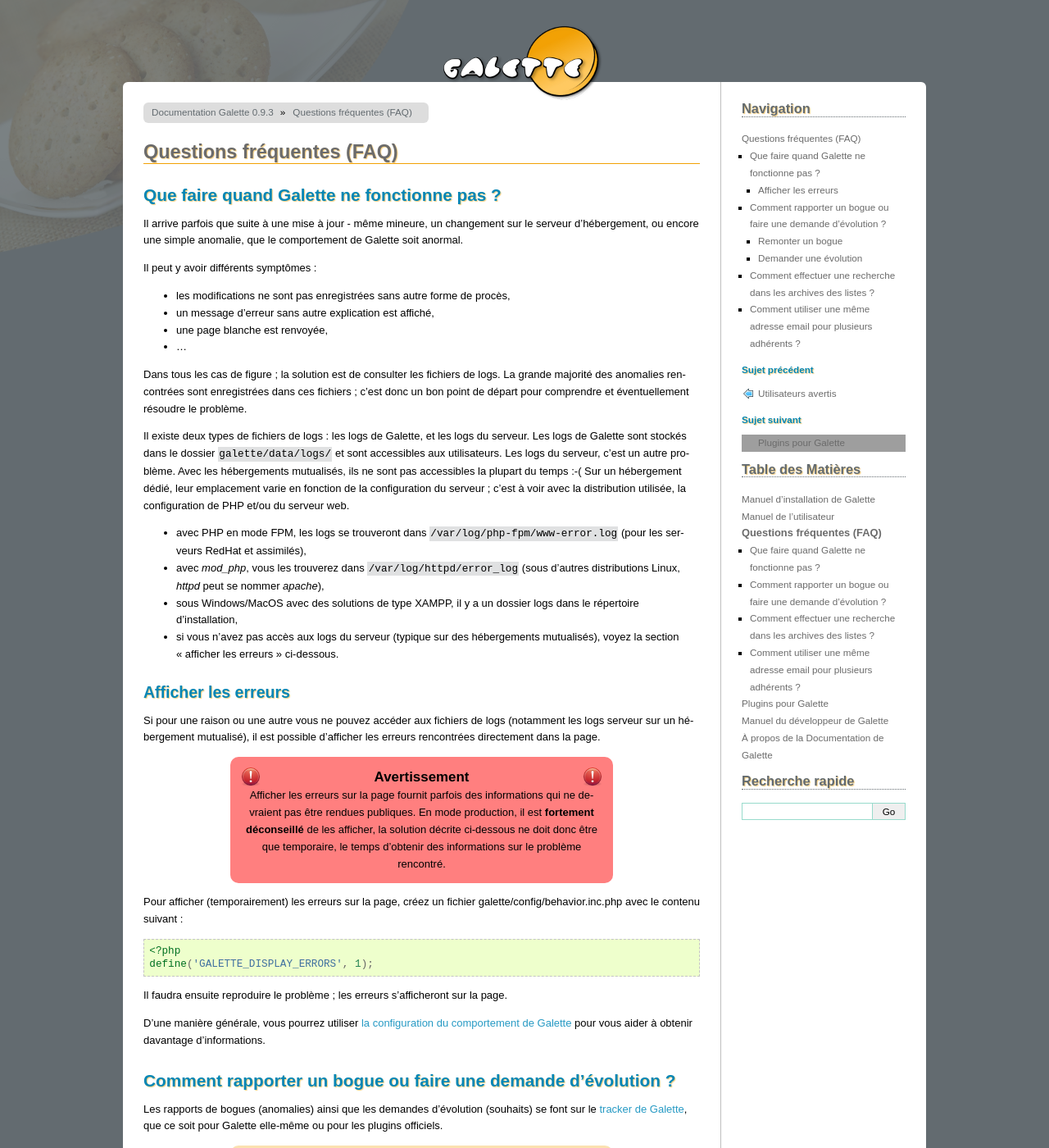
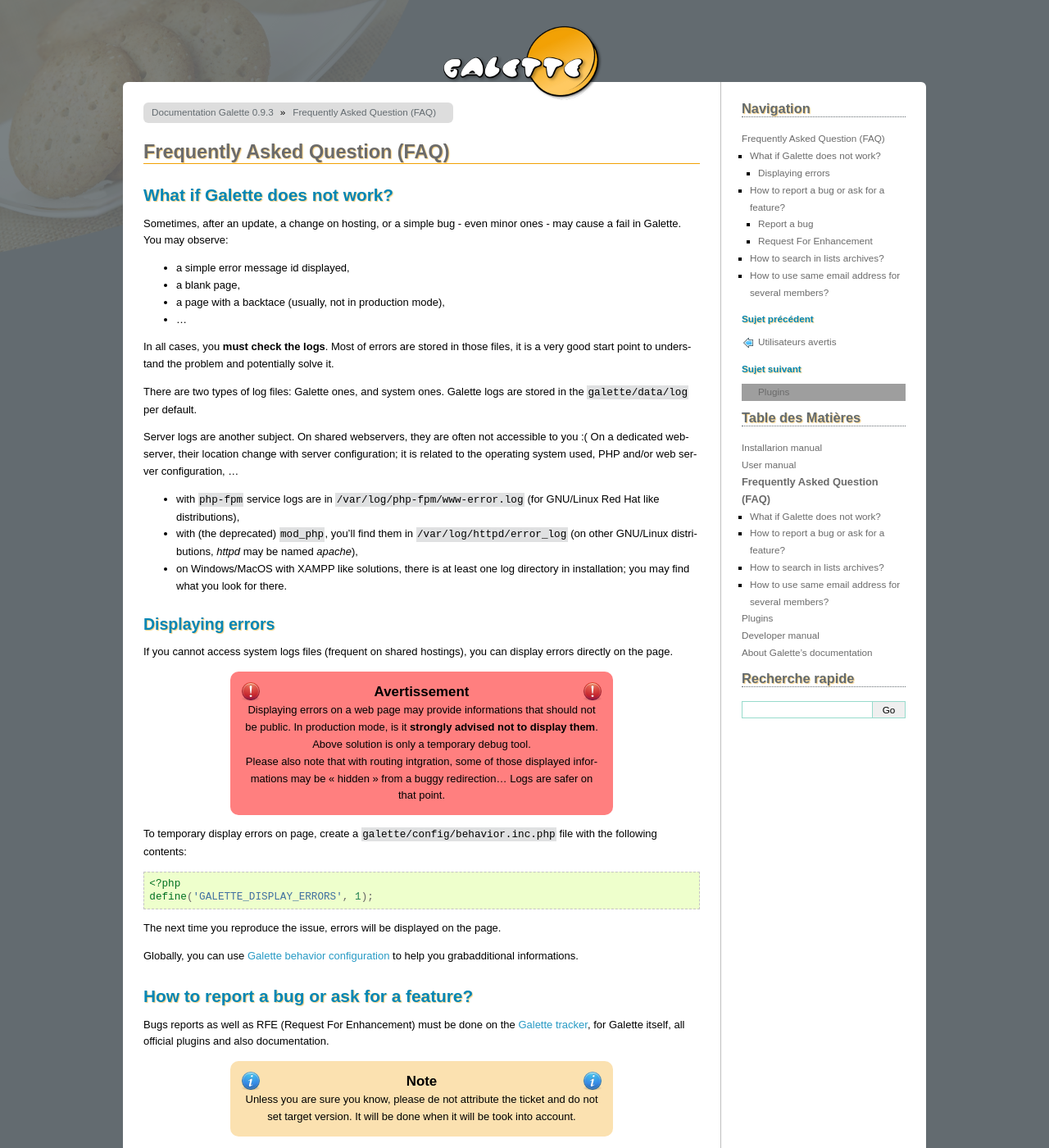
Before and after one commit to galette/galettedoc, a Sphinx documentation site: the page built from source/faq/index.rst, in a window 1280 px wide and 1400 px high. Shown: the whole window at 82% size. Built offline with Sphinx 7.4.7, drawn with Linux system fonts in a browser that asks for light colours; some of the changed text lies outside the part shown; grey boxes are pictures that could not be loaded.

Commit message:
Translate main pages, closes #1321
Translate some titles
Translate about page
Translate FAQ

```diff
--- a/source/about.rst
+++ b/source/about.rst
@@ -2,44 +2,40 @@
 
 .. _about:
 
-***************************************
-À propos de la Documentation de Galette
-***************************************
+*****************************
+About Galette's documentation
+*****************************
 
-La documentation de `Galette <https://galette.eu>`_, distribuée sous `Licence Creative Commons Paternité - Partage à l'Identique 3.0 non transposé <https://creativecommons.org/licenses/by-sa/3.0/>`_, est rédigée avec la syntaxe `reStructuredText <http://docutils.sourceforge.net/docs/ref/rst/restructuredtext.html>`_ et est construite avec `Sphinx <https://www.sphinx-doc.org>`_.
+`Galette <https://galette.eu>`_ documentation, under the terms of the `Attribution-ShareAlike 3.0 Unported  <https://creativecommons.org/licenses/by-sa/3.0/>`_ license, is written using `reStructuredText <http://docutils.sourceforge.net/docs/ref/rst/restructuredtext.html>`_ and is built with `Sphinx documentation builder <https://www.sphinx-doc.org>`_.
 
-Récupération des sources
-========================
+Retrieve sources
+================
 
-Les sources de la documentation sont gérées dans un dépôt `Git <https://fr.wikipedia.org/wiki/Git>`_ hébergé chez `Tuxfamily <https://www.tuxfamily.org>`_ (grand merci à eux !), vous pouvez au choix :
+`Documentation sources <https://git.tuxfamily.org/galette/galettedoc.git>`_ are stored in their own `Git <https://fr.wikipedia.org/wiki/Git>`_ repository hosted at `Tuxfamily <https://www.tuxfamily.org>`_ (big thanks to them!). A `mirror is also available on github <https://github.com/galette/documentation>`_.
 
-* `parcourir le dépôt Git de la documentation de galette <https://git.tuxfamily.org/galette/galettedoc.git>`_,
-* récupérer les sources de la documentation de Galette :
-
-  * si vous possédez un compte chez Tuxfamily et que vous faites partie du projet Galette :
+To clone main repository, use the following along with your Tuxfamily credentials:
 
   ::
 
      $ git clone ssh://VOTREUSER@git.tuxfamily.org/gitroot/galette/galettedoc.git
 
-  * en tant qu'utilisateur anonyme :
+Or as anonymous user:
 
   ::
 
      $ git clone git://git.tuxfamily.org/gitroot/galette/galettedoc.git
 
+Sphinx allows to build documentation for various formats from same sources. Galette documentation is therefore available as HTML, PDF and EPUB formats; thanks to `Read the docs <https://readthedocs.io>`_.
 
-Sphinx permet de construire la documentation sous plusieurs formats depuis les mêmes sources. La documentation de Galette est ainsi distribuée aux formats HTML, PDF et EPUB. La version HTML est consultable telle quelle hors-ligne :-)
+Build documentation
+===================
 
-Construire la documentation
-===========================
+Once repository has been cloned, you should be able to build the documentation, but you may need some prerequisites installed:
 
-Une fois les sources récupérées, vous pourrez construire la documentation. Toutefois, vous aurez préalablement besoin d'installer sur votre machine :
+* `Sphinx <https://www.sphinx-doc.org/en/master/usage/installation.html>`_ to generate HTML and EPUB formats,
+* a complete TeX/LaTeX environment to generate PDF (`TeX Live <https://www.tug.org/texlive/>`_, `MacTEx <https://www.tug.org/mactex/>`_, `MikTeX <https://miktex.org/>`_).
 
-* `le logiciel Sphinx <https://www.sphinx-doc.org/en/master/usage/installation.html>`_ pour générer les versions HTML et EPUB,
-* un environnement TeX/LaTeX complet pour générer la version PDF (`TeX Live <https://www.tug.org/texlive/>`_, `MacTEx <https://www.tug.org/mactex/>`_, `MikTeX <https://miktex.org/>`_).
-
-Pour construire la documentation, il faut se placer à la racine du projet (dans le dossier ``galettedoc`` si vous avez cloné le dépôt Git) :
+To build the documentation, go to the root of the project (``galettedoc`` directory if you've cloned the GIT repository):
 
 ::
 
@@ -53,7 +49,7 @@
 
    $ cd galettedoc
 
-Puis il faut lancer la commande ``make`` suivie de la (ou les) version(s) à contruire (``html``, ``epub``, ``latexpdf``). Ainsi, pour construire la documentation dans les trois formats prévus, on lancera la commande :
+Then, you have to run ``make`` with one of the formats you want to compile (``html``, ``epub``, ``latexpdf``). In order to build the documentation for all three formats, we'll run:
 
 ::
 
@@ -97,9 +93,9 @@
    $ sphinx-build -b gettext source source/locale
 
 
-Comment Contribuer ?
-====================
+How to contribute?
+==================
 
-`Un gestionnaire de bogues dédié à la documentation <https://bugs.galette.eu/projects/documentation-galette>`_ vous permet de nous signaler tout problème que vous auriez rencontré et aussi nous soummettre les corrections ou autres améliorations que vous souhaiteriez voir intégrer au projet.
+`A bug tracker dedicated to the documentation <https://bugs.galette.eu/projects/documentation-galette>`_ allow you to inform us for all issues you may find and submit us fixes or evolutions you would want to integrate.
 
-Les contributions pour la documentation suivent :doc:`le même modèle que pour le code de Galette <development/contributor>`.
+All documentation contributions must follow the :doc:`same rules as Galette source code <development/contributor>`.
--- a/source/development/index.rst
+++ b/source/development/index.rst
@@ -8,9 +8,9 @@
 
 .. rst-class:: doc_main_page
 
-================================
-Manuel du développeur de Galette
-================================
+================
+Developer manual
+================
 
 Le projet Galette est hébergé chez `TuxFamily <https://www.tuxfamily.org>`_ :
 
--- a/source/faq/index.rst
+++ b/source/faq/index.rst
@@ -1,127 +1,125 @@
 .. _faq:
 
-==========================
-Questions fréquentes (FAQ)
-==========================
+===============================
+Frequently Asked Question (FAQ)
+===============================
 
-*******************************************
-Que faire quand Galette ne fonctionne pas ?
-*******************************************
+******************************
+What if Galette does not work?
+******************************
 
-Il arrive parfois que suite à une mise à jour - même mineure, un changement sur le serveur d'hébergement, ou encore une simple anomalie, que le comportement de Galette soit anormal.
+Sometimes, after an update, a change on hosting, or a simple bug - even minor ones - may cause a fail in Galette. You may observe:
 
-Il peut y avoir différents symptômes :
-
-* les modifications ne sont pas enregistrées sans autre forme de procès,
-* un message d'erreur sans autre explication est affiché,
-*  une page blanche est renvoyée,
+* a simple error message id displayed,
+* a blank page,
+* a page with a backtace (usually, not in production mode),
 * ...
 
-Dans tous les cas de figure ; la solution est de consulter les fichiers de logs. La grande majorité des anomalies rencontrées sont enregistrées dans ces fichiers ; c'est donc un bon point de départ pour comprendre et éventuellement résoudre le problème.
+In all cases, you **must check the logs**. Most of errors are stored in those files, it is a very good start point to understand the problem and potentially solve it.
 
-Il existe deux types de fichiers de logs : les logs de Galette, et les logs du serveur. Les logs de Galette sont stockés dans le dossier ``galette/data/logs/`` et sont accessibles aux utilisateurs.
-Les logs du serveur, c'est un autre problème. Avec les hébergements mutualisés, ils ne sont pas accessibles la plupart du temps :-( Sur un hébergement dédié, leur emplacement varie en fonction de la configuration du serveur ; c'est à voir avec la distribution utilisée, la configuration de PHP et/ou du serveur web.
+There are two types of log files: Galette ones, and system ones.
+Galette logs are stored in the ``galette/data/log`` per default.
 
-* avec PHP en mode FPM, les logs se trouveront dans ``/var/log/php-fpm/www-error.log`` (pour les serveurs RedHat et assimilés),
-* avec `mod_php`, vous les trouverez dans ``/var/log/httpd/error_log`` (sous d’autres distributions Linux, `httpd` peut se nommer `apache`),
-* sous Windows/MacOS avec des solutions de type XAMPP, il y a un dossier logs dans le répertoire d’installation,
-* si vous n’avez pas accès aux logs du serveur (typique sur des hébergements mutualisés), voyez la section "afficher les erreurs" ci-dessous.
+Server logs are another subject. On shared webservers, they are often not accessible to you :( On a dedicated webserver, their location change with server configuration; it is related to the operating system used, PHP and/or web server configuration, ...
 
-Afficher les erreurs
---------------------
+* with ``php-fpm`` service logs are in ``/var/log/php-fpm/www-error.log`` (for GNU/Linux Red Hat like distributions),
+* with (the deprecated) ``mod_php``, you'll find them in ``/var/log/httpd/error_log`` (on other GNU/Linux distributions, `httpd` may be named `apache`),
+* on Windows/MacOS with XAMPP like solutions, there is at least one log directory in installation; you may find what you look for there.
 
-Si pour une raison ou une autre vous ne pouvez accéder aux fichiers de logs (notamment les logs serveur sur un hébergement mutualisé), il est possible d'afficher les erreurs rencontrées directement dans la page.
+Displaying errors
+-----------------
+
+If you cannot access system logs files (frequent on shared hostings), you can display errors directly on the page.
 
 .. warning::
 
-   Afficher les erreurs sur la page fournit parfois des informations qui ne devraient pas être rendues publiques. En mode production, il est **fortement déconseillé** de les afficher, la solution décrite ci-dessous ne doit donc être que temporaire, le temps d’obtenir des informations sur le problème rencontré.
+   Displaying errors on a web page may provide informations that should not be public. In production mode, is it **strongly advised not to display them**. Above solution is only a temporary debug tool.
 
-Pour afficher (temporairement) les erreurs sur la page, créez un fichier galette/config/behavior.inc.php avec le contenu suivant :
+   Please also note that with routing intgration, some of those displayed informations may be "hidden" from a buggy redirection... Logs are safer on that point.
+
+To temporary display errors on page, create a ``galette/config/behavior.inc.php`` file with the following contents:
 
 .. code-block:: php
 
    <?php
    define('GALETTE_DISPLAY_ERRORS', 1);
 
-Il faudra ensuite reproduire le problème ; les erreurs s'afficheront sur la page.
+The next time you reproduce the issue, errors will be displayed on the page.
 
-D'une manière générale, vous pourrez utiliser :ref:`la configuration du comportement de Galette <behavior>` pour vous aider à obtenir davantage d'informations.
+Globally, you can use :ref:`Galette behavior configuration <behavior>` to help you grabadditional informations.
 
-*************************************************************
-Comment rapporter un bogue ou faire une demande d'évolution ?
-*************************************************************
+*****************************************
+How to report a bug or ask for a feature?
+*****************************************
 
-Les rapports de bogues (anomalies) ainsi que les demandes d'évolution (souhaits) se font sur le `tracker de Galette <https://bugs.galette.eu/projects/galette>`_, que ce soit pour Galette elle-même ou pour les plugins officiels.
+Bugs reports as well as RFE (Request For Enhancement) must be done on the `Galette tracker <https://bugs.galette.eu/projects/galette>`_, for Galette itself, all official plugins and also documentation.
 
 .. note::
 
-   Sauf mention explicite contraire, veuillez ne pas attribuer le ticket à qui que ce soit, ni spécifier la version cible ; c'est le travail de la personne qui va traiter le ticket.
+   Unless you are sure you know, please de not attribute the ticket and do not set target version. It will be done when it will be took into account.
 
-Si vous avez un doute, n'hésitez pas à poser d'abord la question.
+If you have doubts, feel free to ask your questions on mailing lists ;)
 
-Remonter un bogue
------------------
+Report a bug
+------------
 
-N'oubliez pas :
+Please, do not forget to:
 
-* de préciser la version de Galette utilisée,
-* d'être clair et concis,
-* de fournir les informations nécessaires pour que le problème puisse être répliqué,
-* de fournir les entrées de logs nécessaire (consultez la FAQ ainsi que la documentation à ce propos !)
+* tell us the Galette version you are using,
+* be clear and consise,
+* to provide all required informations in order to reproduce the issue
+* to provide related logs entries.
 
-Demander une évolution
-----------------------
+Request For Enhancement
+-----------------------
 
-Pour les demandes d'évolution, soyez précis également, les développeurs ne peuvent souvent pas deviner ce que vous avez en tête, même si ça peut vous paraître évident ;-)
+Make sure to be precise as well on RFEs. Developers may not guess what you have in mind, you have to explain them, event if this seems obvious to you ;)
+Requested enhancements are tagged as "Souhaits" (whishes, in french), and moved by developers when work begins most of the time.
 
-Les évolutions demandées par les utilisateurs sont placées en "Souhaits", puis requalifiés au besoin par la suite par les développeurs.
+Once you made your whishes, you can `submit it to a vote <https://vote.galette.eu/>`_, most wanted features may catch devs attention.
 
-Une fois votre souhait exprimé, vous pouvez également `le soumettre au vote <https://vote.galette.eu/>`_, les demandes les plus plébiscitées pourront se voir porter une attention plus particulière.
+********************************
+How to search in lists archives?
+********************************
 
-**************************************************************
-Comment effectuer une recherche dans les archives des listes ?
-**************************************************************
+Mailing lists are the main communication channel for Galette, from its beginnings.
 
-Les listes de discussion restent le canal principal de communication autour du projet, depuis ses débuts.
+As a reminder, since 2017, two lists are available:
 
-Pour rappel, depuis 2017, deux listes sont à votre disposition :
+* `users discussion list <https://listengine.tuxfamily.org/lists.galette.eu/users/>`_ : general talks, help, ...
+* `development discussion list <https://listengine.tuxfamily.org/lists.galette.eu/devel/>`_ : technical discussions, tickets triaging, ...
 
-* `liste de discussion utilisateurs <https://listengine.tuxfamily.org/lists.galette.eu/users/>`_ : discussions générales, entraide, FAQ...
-* `liste de discussion développement <https://listengine.tuxfamily.org/lists.galette.eu/devel/>`_ : discussions développements, bogues, tâches...
+If you are looking for archives before 2017, see:
 
-Les archives des listes d'avant 2017 sont disponibles aux adresses suivantes :
+* `old users discussion list <https://download.tuxfamily.org/galette/listes-galette/mail.gna.org/public/galette-discussion/index.html>`_
+* `old development discussion list <https://download.tuxfamily.org/galette/listes-galette/mail.gna.org/public/galette-devel/index.html>`_
 
-* `ancienne liste de discussion utilisateurs <https://download.tuxfamily.org/galette/listes-galette/mail.gna.org/public/galette-discussion/index.html>`_
-* `ancienne liste de discussion développement <https://download.tuxfamily.org/galette/listes-galette/mail.gna.org/public/galette-devel/index.html>`_
-
-Malheureusement, qu'il s'agisse des nouvelles, ou des anciennes listes, aucun système de recherche dans les archives n'est proposé :(
-
-L'alternative, c'est d'utiliser le mot clé `site:` depuis votre moteur de recherche favori (la plupart des moteurs implémentent aujourd’hui cette possibilité) :
+Unfortunately, there is no search mechanism in any of those lists archives. The alternative is to use the `site:` keyword from your favorite search engine (most of them supports that keyword):
 
 .. code-block:: php
 
    site:https://listengine.tuxfamily.org/lists.galette.eu/users plugin
 
-La recherche présentée ci-dessus vous donnera les résultats sur le mot clé plugin dans les archives des listes utilisateurs. Bien entendu, il faut adapter l'URL et les mots clés ;)
+Above search will look for "plugin" in archives of users mailing list. Just adapt the URL to the list/period and keywords you want ;)
 
-Pour effectuer une recherche plus précise, consultez l'aide de votre moteur de recherche préféré.
+To improve the search, refer to your search engine documentation.
 
-******************************************************************
-Comment utiliser une même adresse email pour plusieurs adhérents ?
-******************************************************************
+**************************************************
+How to use same email address for several members?
+**************************************************
 
-Il s'agit d'un question récurrente ; beaucoup souhaiteraient pouvoir utiliser une même adresse de courriel pour plusieurs adhérents de leur base.
+This is a very frequent question; many would love to do that...
 
-**Ce n'est pas possible.**
+**This is not possible.**
 
-En effet, les adresses de courriel doivent être uniques au sein de la base de données. Il s'agit d'une contrainte volontaire, sur laquelle plusieurs fonctionnalités de Galette reposent :
+Indeed, mail addresses must be unique in the database. It is a choice for the project on which several features are built:
 
-* récupération du mot de passe (depuis... toujours ou presque),
-* connexion (depuis Galette 0.9),
+* lost password (since... always or almost),
+* login (since Galette 0.9),
 * ...
 
-Rendre les adresses non uniques n'est d'une part pas souhaitable, et serait d'autre part très compliqué, et puorrait mener à de nombreux bugs.
+Making them non uniques is not a solution we want to rely on. This would be complicated, and should be source of many bugs.
 
-En revanche, Galette propose depuis un certain temps la possibilité de :ref:`lier plusieurs fiches adhérents entre elles <linkmembers>`. De cette manière, certaines informations, telles que les adresses email et postale seront récupérées depuis la fiche « parent » si elles sont absentes d'une fiche « enfant ».
+However, it is possible in Galette to :ref:`link several members <linkmembers>`. That way, some informations such as email and postal addressess will be retrieved from the parent member if missing.
 
-Ce mécanisme permet donc au final d'utiliser une seule et même adresse de courriel pour plusieurs adhérents ; sans toutefois qu'elle soit dupliquée en base.
+This allows finally to use a unique email address for several members in database; but they are no duplicates in database.
--- a/source/installation/index.rst
+++ b/source/installation/index.rst
@@ -8,9 +8,9 @@
 
 .. rst-class:: doc_main_page
 
-================================
-Manuel d'installation de Galette
-================================
+===================
+Installarion manual
+===================
 
 L'installation de Galette consiste simplement, après avoir effectué quelques tâches préalables, à vous laisser guider par l'interface et renseigner les quelques informations qui vous seront demandées.
 
--- a/source/plugins/index.rst
+++ b/source/plugins/index.rst
@@ -8,9 +8,9 @@
 
 .. rst-class:: doc_main_page
 
-====================
-Plugins pour Galette
-====================
+=======
+Plugins
+=======
 
 Le système de plugins permet d'étendre les fonctionnalités de Galette dans certains cas particuliers, tout en évitant « d'encombrer » l'application principale. Les plugins non compatibles seront automatiquement désactivés. Il faut dans ce cas envisager de passer à la version supérieure du plugin.
 
--- a/source/usermanual/index.rst
+++ b/source/usermanual/index.rst
@@ -8,9 +8,9 @@
 
 .. rst-class:: doc_main_page
 
-=======================
-Manuel de l'utilisateur
-=======================
+===========
+User manual
+===========
 
 Bienvenue dans le guide de l'utilisateur de Galette :-)
 Ces pages vous guideront à travers les différents écrans et possibilités offerts par Galette pour la gestion de votre association.
```
Also changed, not shown: other parts of source/about.rst (+2 -2 lines), 13 other files.
